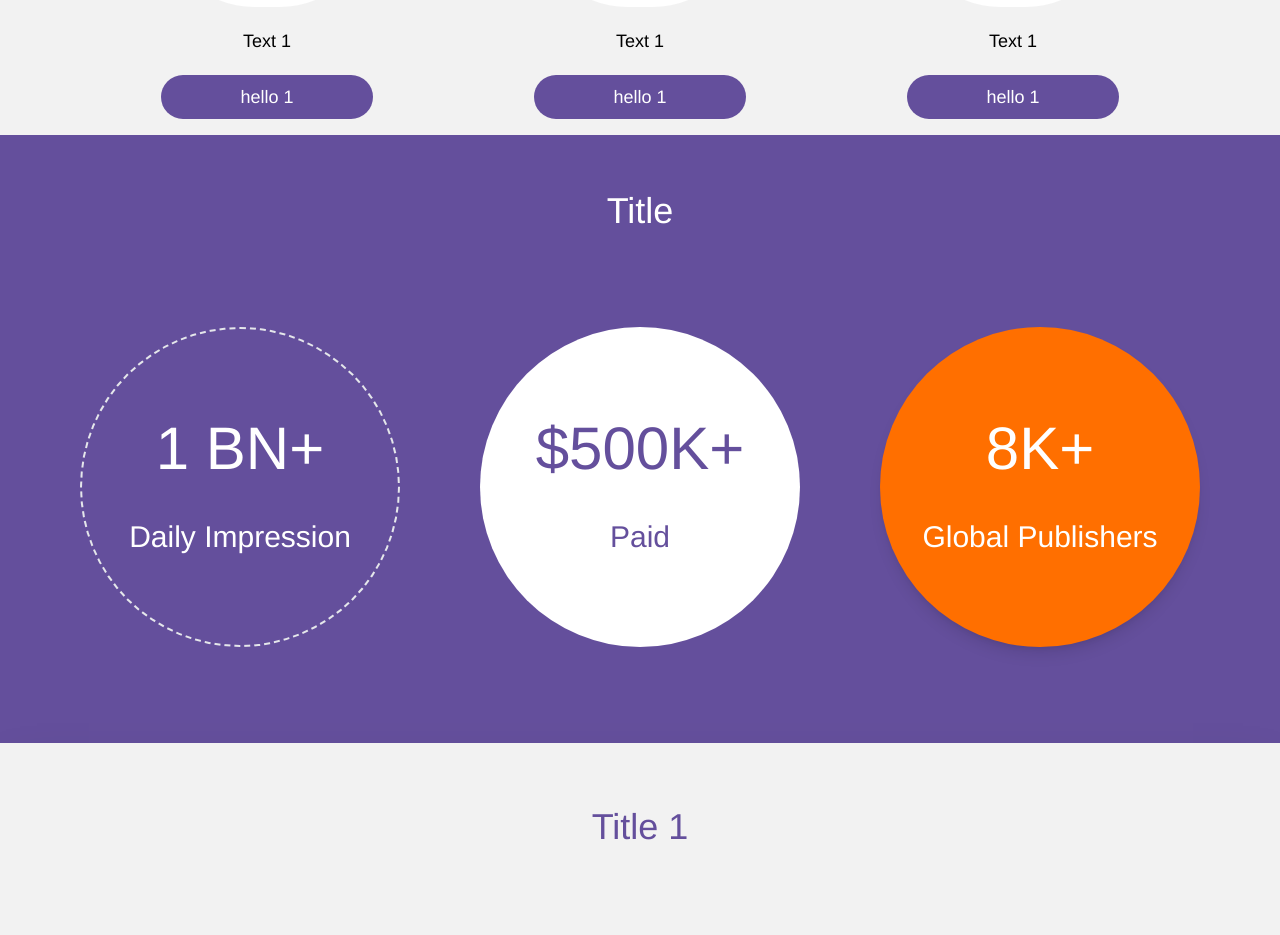
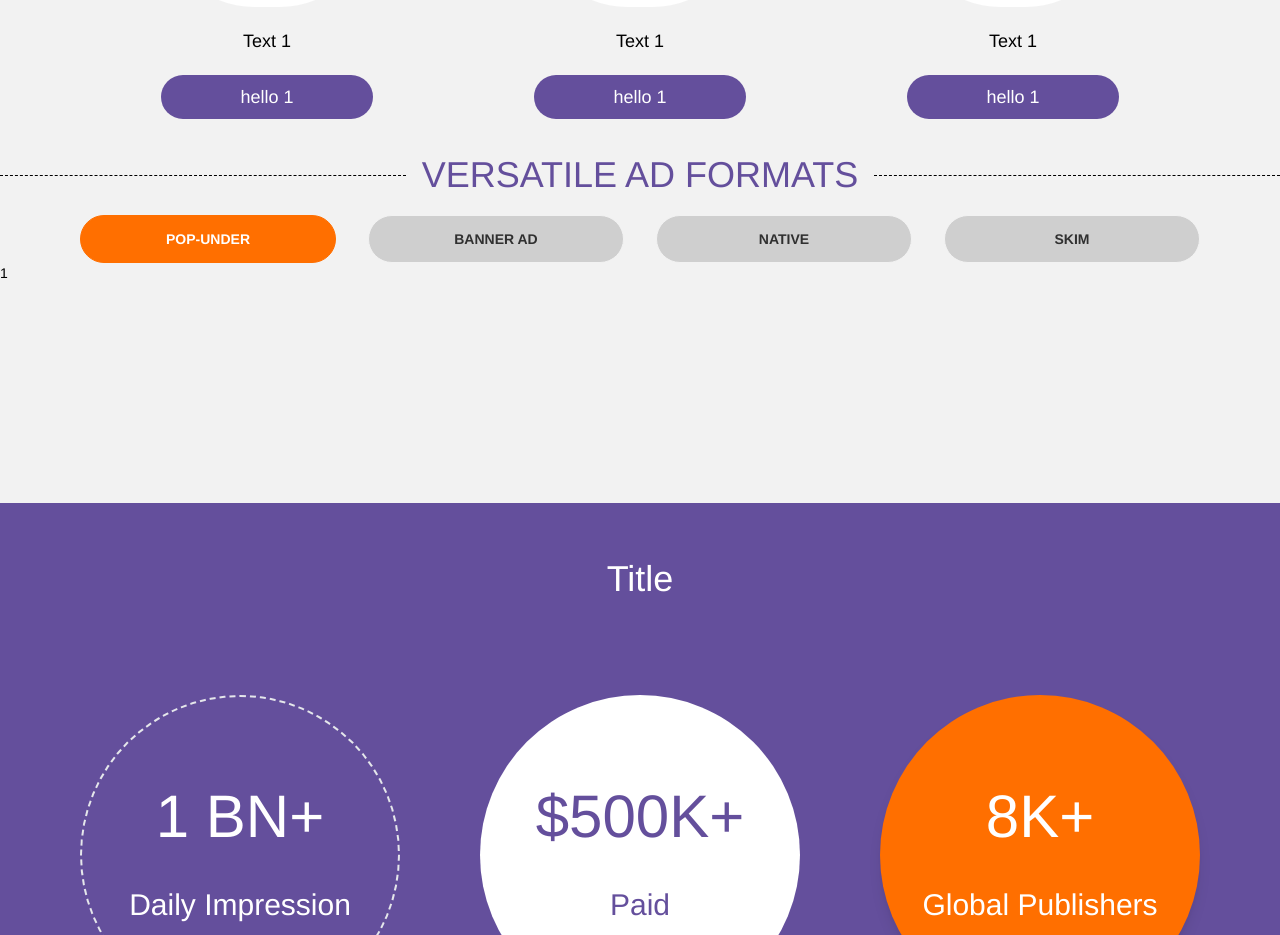
Before and after one commit to imrannaazir/fontend-task1-masterkey-tech, a React (Create React App) app: page / in a window 1280 px wide. Shown: the part 1320-2255 px from the top of the page. Built offline with nearby package versions, Linux system fonts and the light colour scheme.

Commit message:
ads format added

```diff
--- /dev/null
+++ b/src/Pages/Home/AddFormat.jsx
@@ -0,0 +1,61 @@
+import React, { useState } from "react";
+
+const AddFormat = () => {
+  const [openAd, setOpenAd] = useState(1);
+  console.log(openAd);
+  return (
+    <div className="bg-neutral">
+      {/*section title */}
+      <div class="relative flex py-5 items-center">
+        <div class="flex-grow border-t border-black border-dashed"></div>
+        <span class="flex-shrink mx-4 text-4xl text-secondary ">
+          VERSATILE AD FORMATS
+        </span>
+        <div class="flex-grow border-t border-black  border-dashed"></div>
+      </div>
+
+      {/* button */}
+      <div className=" flex justify-center gap-8">
+        <button
+          onClick={() => setOpenAd(1)}
+          className={`btn btn-wide rounded-full ${
+            openAd == 1 ? "btn-primary text-white" : "bg-base-300"
+          }`}
+        >
+          POP-UNDER
+        </button>
+        <button
+          onClick={() => setOpenAd(2)}
+          className={`btn btn-wide rounded-full ${
+            openAd == 2 ? "btn-primary text-white" : "bg-base-300"
+          }`}
+        >
+          BANNER AD
+        </button>
+        <button
+          onClick={() => setOpenAd(3)}
+          className={`btn btn-wide rounded-full ${
+            openAd == 3 ? "btn-primary text-white" : "bg-base-300"
+          }`}
+        >
+          NATIVE
+        </button>
+        <button
+          onClick={() => setOpenAd(4)}
+          className={`btn btn-wide rounded-full ${
+            openAd == 4 ? "btn-primary text-white" : "bg-base-300"
+          }`}
+        >
+          SKIM
+        </button>
+      </div>
+      {/* ads */}
+      {openAd == 1 && <div className="w-full h-60">1</div>}
+      {openAd == 2 && <div className="w-full h-60">2</div>}
+      {openAd == 3 && <div className="w-full h-60">3</div>}
+      {openAd == 4 && <div className="w-full h-60">4</div>}
+    </div>
+  );
+};
+
+export default AddFormat;
--- a/src/Pages/Home/Home.jsx
+++ b/src/Pages/Home/Home.jsx
@@ -1,4 +1,5 @@
 import React from "react";
+import AddFormat from "./AddFormat";
 import Analytics from "./Analytics";
 import Banner from "./Banner";
 import Feature from "./Feature";
@@ -12,6 +13,7 @@ const Home = () => {
       <Navbar />
       <Banner />
       <Feature />
+      <AddFormat />
       <Analytics />
       <Sliders />
       <Footer />
```
